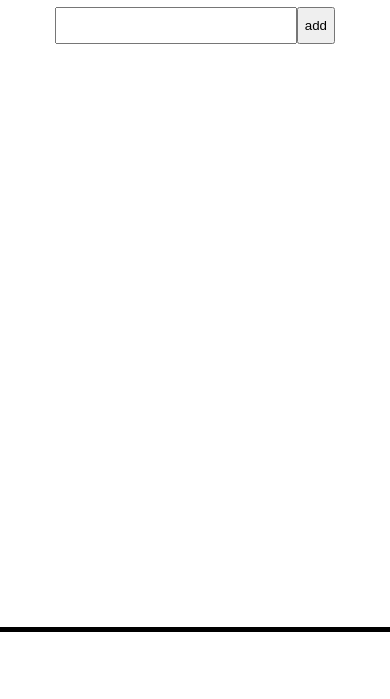
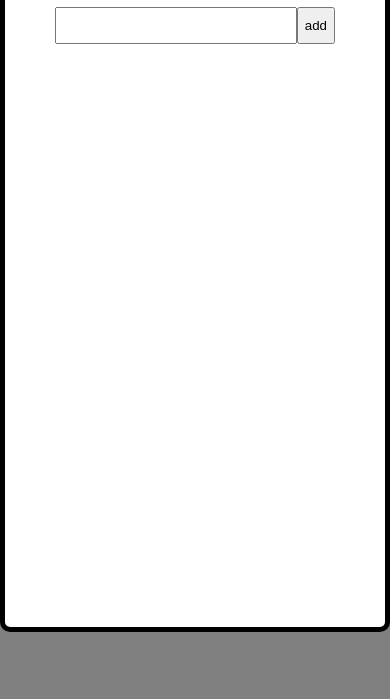
Before and after one commit to Nicolassiqueira05/simple-todolist, a plain HTML site: page index.html in a window 390 px wide. Shown: the part 145-844 px from the top of the page. Drawn offline with Linux system fonts and the light colour scheme.

Commit message:
improved layout for mobile

```diff
--- a/style.css
+++ b/style.css
@@ -4,17 +4,21 @@ html{
     display: flex;
     justify-content: center;
     align-items: center;
+    background-color: grey;
 }
 li{
     list-style-type: none;
 }
 #box{
-    width: 400px;
+    width: calc(100vw - 10px);
+    max-width: 400px;
     height: 700px;
     display: flex;
     flex-direction: column;
     align-items: center;
     border: 5px solid black;
+    border-radius: 10px;
+    background-color: white;
 }
 #input-box{
     width: 280px;
```
